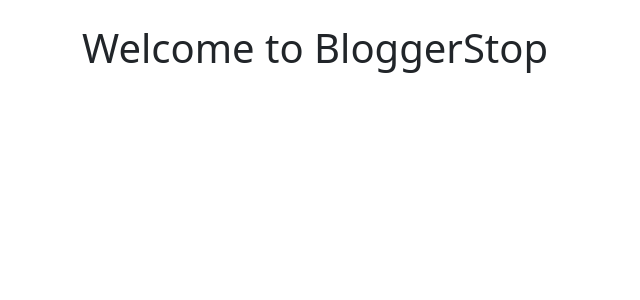
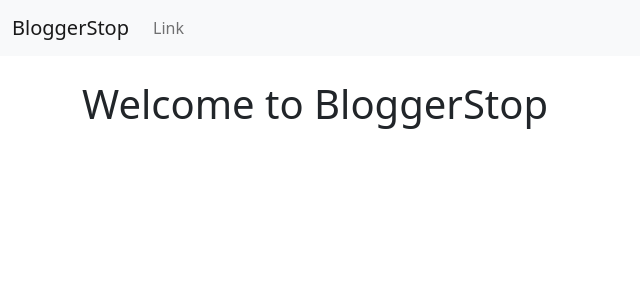
Before and after one commit to Nikhil-Agg/BloggerStop, a Django app: page / in a window 1280 px wide. Shown: the top 300 px of the page, without its empty margins (0-640 px from the left). Run offline with Django 3.2, Linux system fonts and the light colour scheme; data that the repository does not hold is empty.

Commit message:
templates

```diff
--- a/templates/base.html
+++ b/templates/base.html
@@ -8,9 +8,24 @@
     <!-- Bootstrap CSS -->
     <link href="https://cdn.jsdelivr.net/npm/bootstrap@5.1.3/dist/css/bootstrap.min.css" rel="stylesheet" integrity="sha384-1BmE4kWBq78iYhFldvKuhfTAU6auU8tT94WrHftjDbrCEXSU1oBoqyl2QvZ6jIW3" crossorigin="anonymous">
 
-    <title>BloggeStop</title>
+    <title>{% block title %}BloggeStop{% endblock %}</title>
   </head>
   <body>
+    <nav class="navbar navbar-expand-lg navbar-light bg-light">
+      <div class="container-fluid">
+        <a class="navbar-brand" href="{% url 'home' %}">BloggerStop</a>
+        <button class="navbar-toggler" type="button" data-bs-toggle="collapse" data-bs-target="#navbarSupportedContent" aria-controls="navbarSupportedContent" aria-expanded="false" aria-label="Toggle navigation">
+          <span class="navbar-toggler-icon"></span>
+        </button>
+        <div class="collapse navbar-collapse" id="navbarSupportedContent">
+          <ul class="navbar-nav me-auto mb-2 mb-lg-0">
+            <li class="nav-item">
+              <a class="nav-link" href="#">Link</a>
+            </li>
+          </ul>
+        </div>
+      </div>
+    </nav>
     <br>
     <div class="container">
         {% block content %}
--- a/templates/detail.html
+++ b/templates/detail.html
@@ -1,4 +1,6 @@
 {% extends 'base.html' %}
+
+{% block title %}{{object.title}}{% endblock %}
 
 {% block content %}
 
@@ -7,5 +9,5 @@
 <p>{{object.body}}</p>
 
 <br><br>
-<a href="{% url 'home' %}">Back</a>
+<a href="{% url 'home' %}" class="btn btn-info">Back</a>
 {% endblock %}
```
